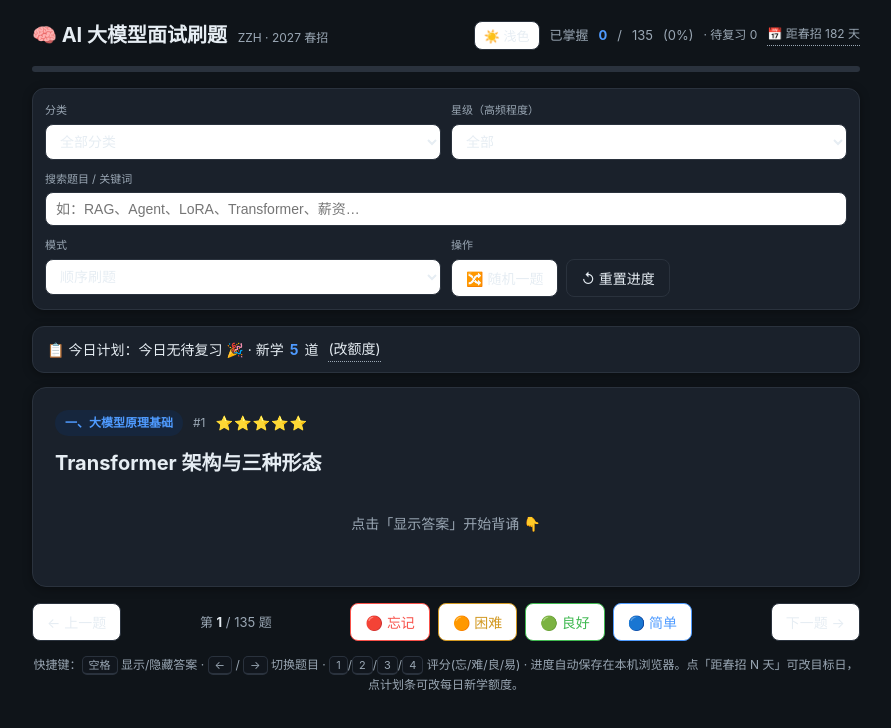
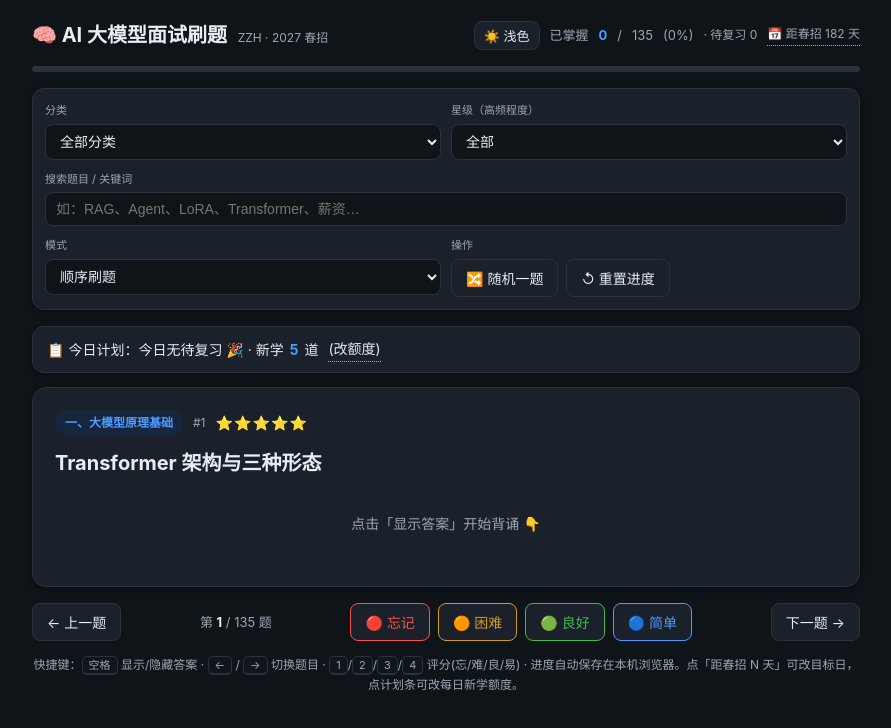
Before and after one commit to king-Xiaoyu797/AishuaTiBao2, a plain HTML site: page index.html in a window 1280 px wide. Both pictures are taken after a click on the button "🌙 深色". Shown: the whole page, without its empty margins (194-1085 px from the left). Drawn offline with Linux system fonts and the light colour scheme.

Commit message:
Update index.html

```diff
--- a/index.html
+++ b/index.html
@@ -143,6 +143,11 @@
   body.dark .flow { background: #11161d; border-color: #2f3b4d; color: #bcd0e8; }
   body.dark .para { background: #121a14; border-color: #2a3a2c; color: #bfe6c8; }
   body.dark kbd { background: #11161d; }
+  /* 深色模式：表单控件与按钮改用深色底，避免白底白字看不清 */
+  body.dark select,
+  body.dark input[type="search"] { background: #0f1419; color: var(--ink); border-color: var(--line); }
+  body.dark button { background: #1a212b; }
+  body.dark button.primary { background: var(--brand); color: #fff; border-color: var(--brand); }
   /* 间隔重复评分按钮 */
   .rate-btns { display: flex; gap: 8px; flex-wrap: wrap; }
   button.again { border-color: var(--red); color: var(--red); }
```
